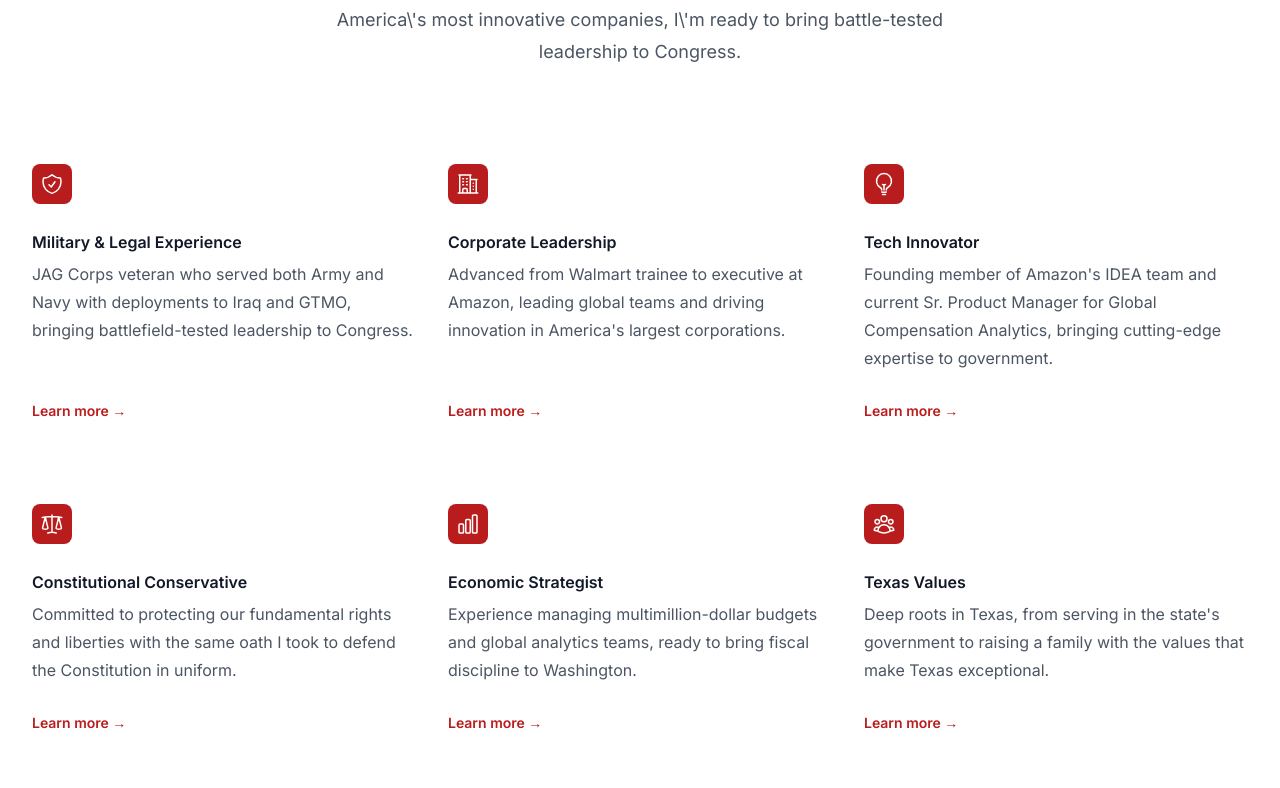
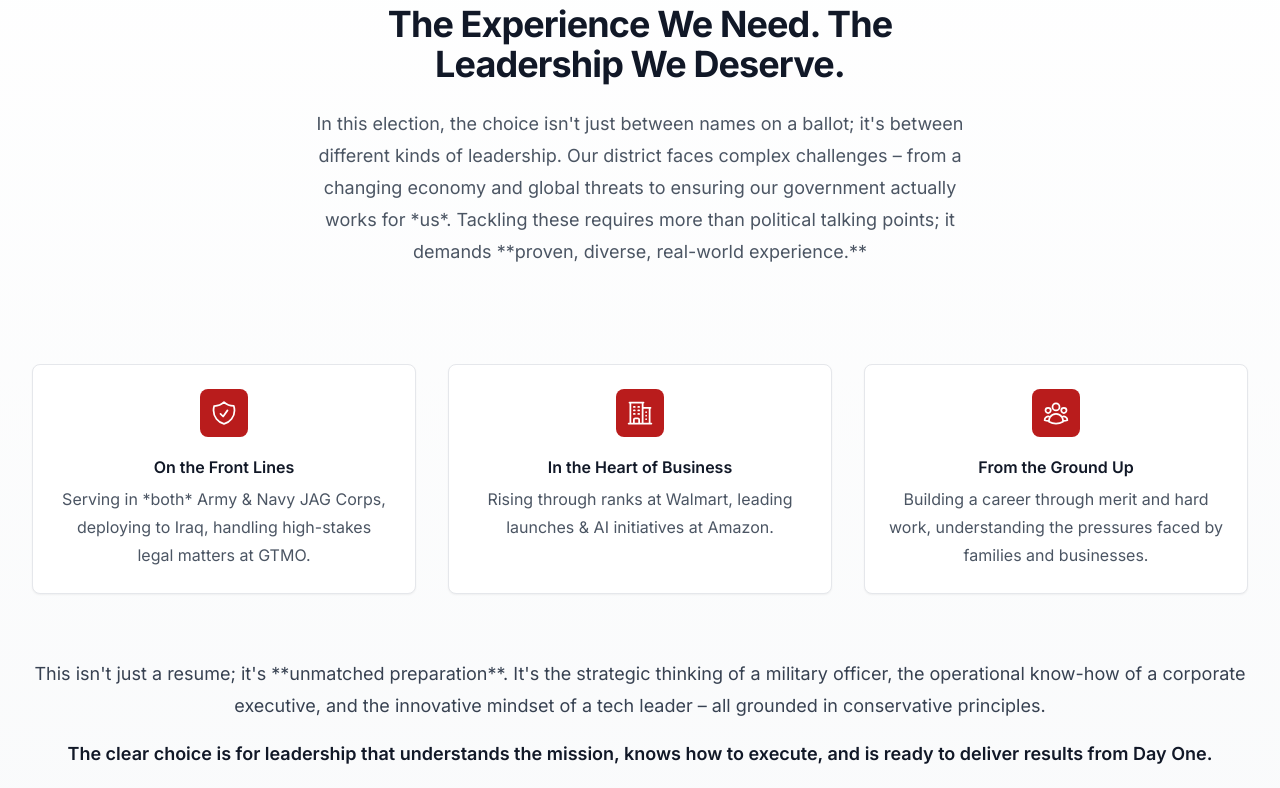
Before and after one commit to lunchwolfjoe/politico, a Next.js app: page / in a window 1280 px wide. Shown: the part 972-1760 px from the top of the page. Built offline with nearby package versions, Linux system fonts and the light colour scheme.

Commit message:
feat: Add 'Clear Choice' section to Homepage

```diff
--- a/src/app/page.tsx
+++ b/src/app/page.tsx
@@ -93,6 +93,63 @@ export default function HomePage() {
                 Learn More <span aria-hidden="true">→</span>
               </Link>
             </div>
+          </div>
+        </div>
+      </div>
+
+      {/* Clear Choice Section */}
+      <div className="bg-gradient-to-b from-white to-gray-50 py-24 sm:py-32">
+        <div className="mx-auto max-w-7xl px-6 lg:px-8">
+          <div className="mx-auto max-w-2xl lg:text-center">
+            <h2 className="text-base font-semibold leading-7 text-blue-900">The Clear Choice</h2>
+            <p className="mt-2 text-3xl font-bold tracking-tight text-gray-900 sm:text-4xl">
+              The Experience We Need. The Leadership We Deserve.
+            </p>
+            <p className="mt-6 text-lg leading-8 text-gray-600">
+              In this election, the choice isn't just between names on a ballot; it's between different kinds of leadership. Our district faces complex challenges – from a changing economy and global threats to ensuring our government actually works for *us*. Tackling these requires more than political talking points; it demands **proven, diverse, real-world experience.**
+            </p>
+          </div>
+          <div className="mx-auto mt-16 max-w-2xl sm:mt-20 lg:mt-24 lg:max-w-none">
+            <dl className="grid max-w-xl grid-cols-1 gap-x-8 gap-y-10 lg:max-w-none lg:grid-cols-3">
+              {/* Experience Pillars */}
+              <div className="flex flex-col items-center text-center p-6 border border-gray-200 rounded-lg shadow-sm bg-white">
+                <dt className="text-base font-semibold leading-7 text-gray-900">
+                  <div className="mb-4 flex h-12 w-12 items-center justify-center rounded-lg bg-red-700 mx-auto">
+                    <ShieldCheckIcon className="h-7 w-7 text-white" aria-hidden="true" />
+                  </div>
+                  On the Front Lines
+                </dt>
+                <dd className="mt-1 text-base leading-7 text-gray-600">
+                  Serving in *both* Army & Navy JAG Corps, deploying to Iraq, handling high-stakes legal matters at GTMO.
+                </dd>
+              </div>
+              <div className="flex flex-col items-center text-center p-6 border border-gray-200 rounded-lg shadow-sm bg-white">
+                <dt className="text-base font-semibold leading-7 text-gray-900">
+                  <div className="mb-4 flex h-12 w-12 items-center justify-center rounded-lg bg-red-700 mx-auto">
+                    <BuildingOffice2Icon className="h-7 w-7 text-white" aria-hidden="true" />
+                  </div>
+                  In the Heart of Business
+                </dt>
+                <dd className="mt-1 text-base leading-7 text-gray-600">
+                   Rising through ranks at Walmart, leading launches & AI initiatives at Amazon.
+                </dd>
+              </div>
+              <div className="flex flex-col items-center text-center p-6 border border-gray-200 rounded-lg shadow-sm bg-white">
+                <dt className="text-base font-semibold leading-7 text-gray-900">
+                  <div className="mb-4 flex h-12 w-12 items-center justify-center rounded-lg bg-red-700 mx-auto">
+                    <UserGroupIcon className="h-7 w-7 text-white" aria-hidden="true" />
+                  </div>
+                  From the Ground Up
+                </dt>
+                <dd className="mt-1 text-base leading-7 text-gray-600">
+                  Building a career through merit and hard work, understanding the pressures faced by families and businesses.
+                </dd>
+              </div>
+            </dl>
+          </div>
+           <div className="mt-16 text-center text-lg leading-8 text-gray-700">
+             <p>This isn't just a resume; it's **unmatched preparation**. It's the strategic thinking of a military officer, the operational know-how of a corporate executive, and the innovative mindset of a tech leader – all grounded in conservative principles.</p>
+             <p className="mt-4 font-semibold text-gray-900">The clear choice is for leadership that understands the mission, knows how to execute, and is ready to deliver results from Day One.</p>
           </div>
         </div>
       </div>
```
